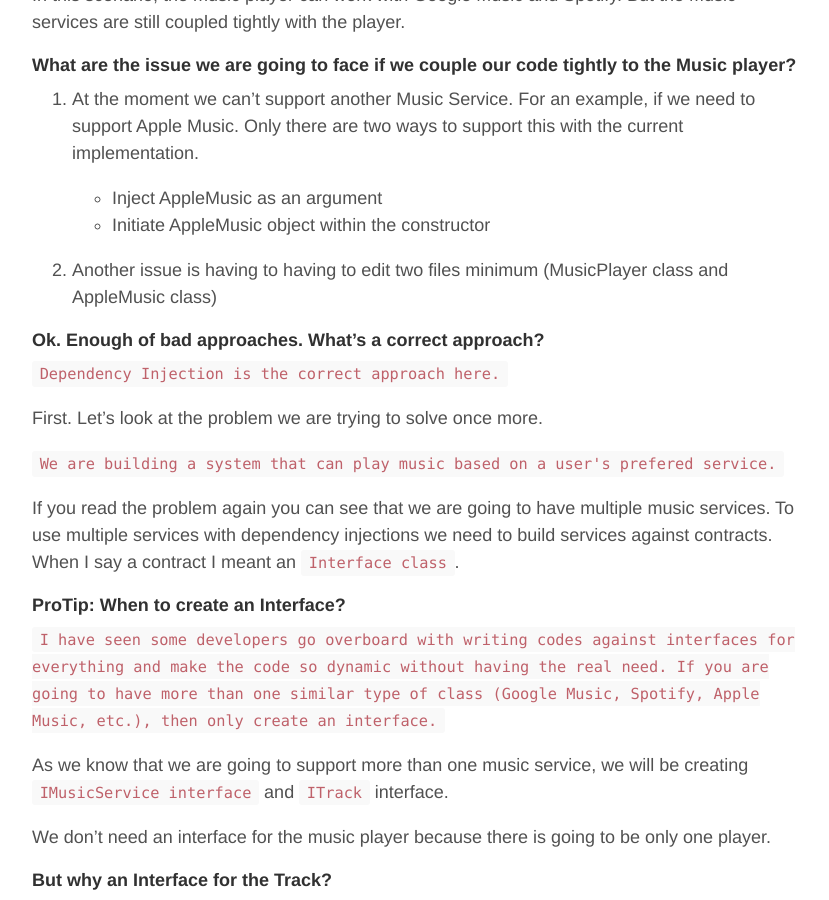
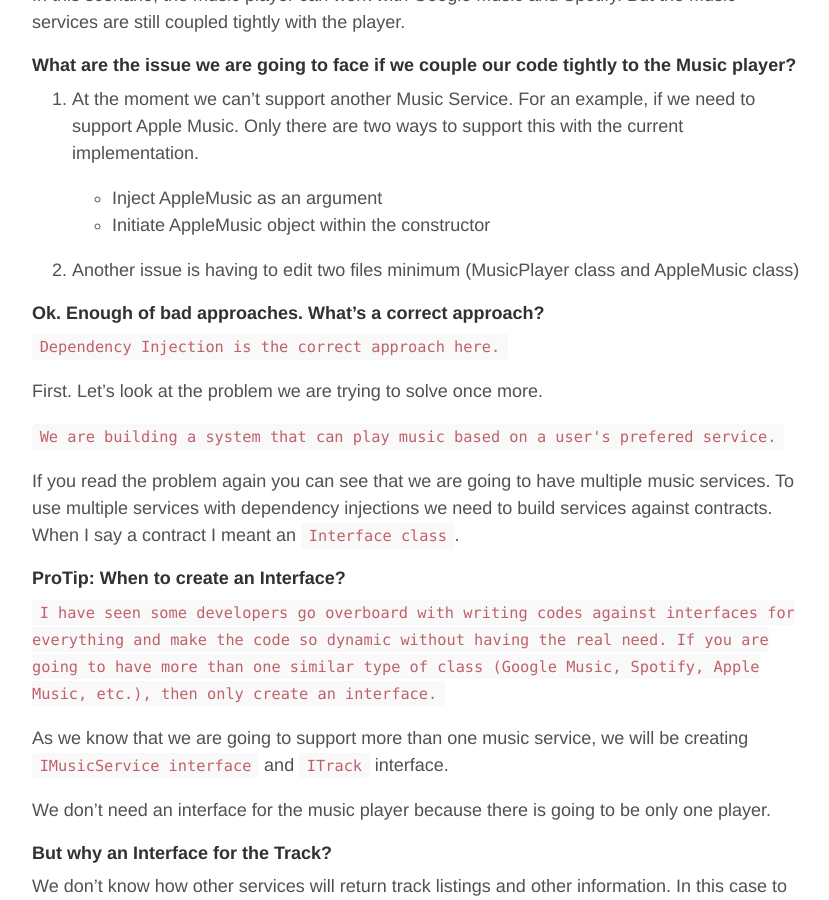
Before and after one commit to robpetreski/thilanga.github.io, a Jekyll site: the page built from _posts/2018-08-02-dependency-injection-with-php.md, in a window 1280 px wide and 900 px high, scrolled down 2243 px. Shown: the whole window, without its empty margins (221-1050 px from the left). Built offline with Jekyll 4.4.1, drawn with Linux system fonts in a browser that asks for light colours; comment, search, counter and statistics services are not loaded.

Commit message:
Update 2018-08-02-dependency-injection-with-php.md

```diff
--- a/_posts/2018-08-02-dependency-injection-with-php.md
+++ b/_posts/2018-08-02-dependency-injection-with-php.md
@@ -97,7 +97,7 @@ Only there are two ways to support this with the current implementation.
     - Inject AppleMusic as an argument
     - Initiate AppleMusic object within the constructor
 
-2. Another issue is having to having to edit two files minimum (MusicPlayer class and AppleMusic class)
+2. Another issue is having to edit two files minimum (MusicPlayer class and AppleMusic class)
 
 #### Ok. Enough of bad approaches. What's a correct approach?
 `Dependency Injection is the correct approach here.`
```
